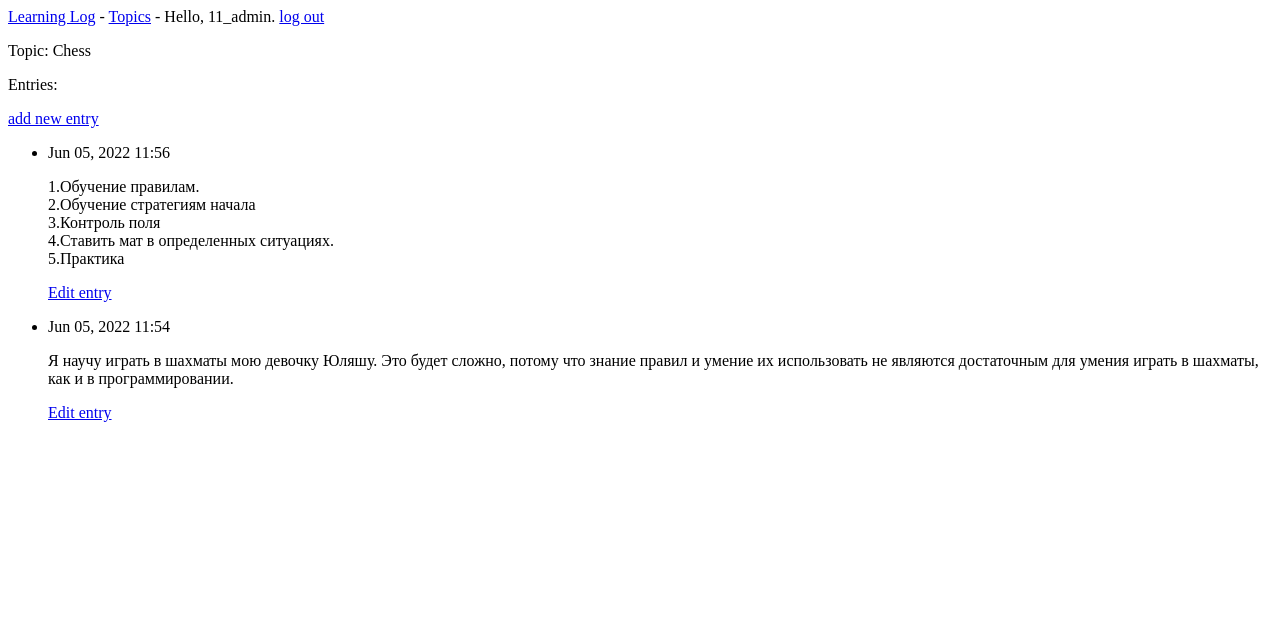
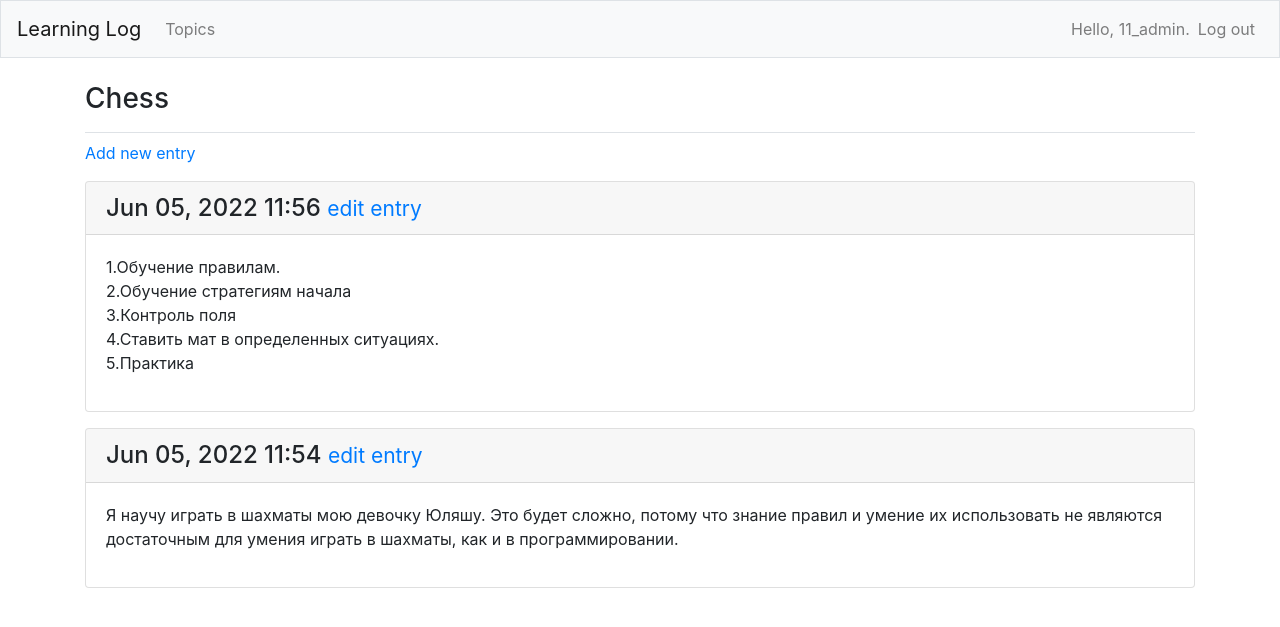
Before and after one commit to DimitriyPython/learning_log, a Django app: page /topics/1/ in a window 1280 px wide. Shown: the top 627 px of the page. Run offline with Django 4.2, Linux system fonts and the light colour scheme; a user stored in the database is signed in; data comes from the database, SQL or seed files in the repository; both versions use the stored data as it was after the commit; some libraries are stand-ins or nearby versions.

Commit message:
Initial commit

```diff
--- a/learning_log/settings.py
+++ b/learning_log/settings.py
@@ -34,6 +34,8 @@ INSTALLED_APPS = [
     # My apps
     'learning_logs',
     'users',
+    # Сторонние приложения
+    'bootstrap4',
     # Default apps
     'django.contrib.admin',
     'django.contrib.auth',
--- a/learning_logs/templates/learning_logs/base.html
+++ b/learning_logs/templates/learning_logs/base.html
@@ -1,13 +1,60 @@
-<p>
-  <a href="{% url 'learning_logs:index' %}">Learning Log</a> -
-  <a href="{% url 'learning_logs:topics' %}">Topics</a> -
-  {% if user.is_authenticated %}
-    Hello, {{ user.username }}.
-    <a href="{% url 'users:logout' %}">log out</a>
-  {% else %}
-    <a href="{% url 'users:register' %}">Register</a> -
-    <a href="{% url 'users:login' %}">log in</a>
-  {% endif %}
-</p>
+{% load bootstrap4 %}
 
-{% block content %}{% endblock content %}
+<!doctype html>
+<html lang="en">
+  <head>
+    <meta charset="utf-8">
+    <meta name="viewport" content="width=device-width, initial-scale=1, shrink-to-fit=no">
+    <title>Learning Log</title>
+
+    {% bootstrap_css %}
+    {% bootstrap_javascript jquery='full' %}
+
+  </head>
+  <body>
+
+    <nav class="navbar navbar-expand-md navbar-light bg-light mb-4 border">
+
+      <a class="navbar-brand" href="{% url 'learning_logs:index' %}">
+        Learning Log</a>
+
+      <button class="navbar-toggler" type="button" data-toggle="collapse" data-target="#navbarCollapse"
+              aria-controls="navbarCollapse" aria-expanded="false" aria-label="Toggle navigation">
+        <span class="navbar-toggler-icon"></span></button>
+      <div class="collapse navbar-collapse" id="navbarCollapse">
+        <ul class="navbar-nav mr-auto">
+            <li class="nav-item">
+              <a class="nav-link" href="{% url 'learning_logs:topics' %}">Topics</a></li>
+        </ul>
+        <ul class="navbar-nav ml-auto">
+          {% if user.is_authenticated %}
+            <li class="nav-item">
+              <span class="navbar-text">Hello, {{user.username }}.</span>
+            </li>
+            <li class="nav-item">
+            <a class="nav-link" href="{% url 'users:logout' %}">Log out</a>
+            </li>
+          {% else %}
+            <li class="nav-item">
+              <a class="nav-link" href="{% url 'users:register' %}">Register</a>
+            </li>
+            <li class="nav-item">
+              <a class="nav-link" href="{% url 'users:login' %}">Log in</a>
+            </li>
+          {% endif %}
+        </ul>
+      </div>
+    </nav>
+
+    <main role="main" class="container">
+      <div class="pb-2 mb-2 border-bottom">
+        {% block page_header %}{% endblock page_header %}
+      </div>
+      <div>
+        {% block content %}{% endblock content %}
+      </div>
+    </main>
+
+  </body>
+
+</html>
--- a/learning_logs/templates/learning_logs/topic.html
+++ b/learning_logs/templates/learning_logs/topic.html
@@ -1,25 +1,27 @@
 {% extends 'learning_logs/base.html' %}
+
+{% block page_header %}
+  <h3>{{ topic}}</h3>
+{% endblock page_header%}
 
 {% block content %}
 
-  <p>Topic: {{ topic }}</p>
+  <p>
+    <a href="{% url 'learning_logs:new_entry' topic.id %}">Add new entry</a>
+  </p>
 
-  <p>Entries:</p>
-  <p>
-    <a href="{% url 'learning_logs:new_entry' topic.id %}">add new entry</a>
-  </p>
-  <ul>
   {% for entry in entries %}
-    <li>
-      <p>{{ entry.date_added|date:'M d, Y H:i' }}</p>
-      <p>{{ entry.text|linebreaks }}</p>
-      <p>
-        <a href="{% url 'learning_logs:edit_entry' entry.id %}">Edit entry</a>
-      </p>
-    </li>
+    <div class="card mb-3">
+      <h4 class="card-header">
+        {{ entry.date_added|date:'M d, Y H:i' }}
+        <small><a href="{% url 'learning_logs:edit_entry' entry.id %}">edit entry</a></small>
+      </h4>
+      <div class="card-body">
+        {{ entry.text|linebreaks }}
+      </div>
+    </div>
   {% empty %}
-    <li>There are no entries for this topic yet.</li>
+    <p>There are no entries for this topic yet.</p>
   {% endfor %}
-  </ul>
 
 {% endblock content %}
```
Also changed, not shown: learning_logs/templates/learning_logs/index.html (+9 -3 lines), users/templates/registration/login.html (+11 -9 lines), db.sqlite3.
